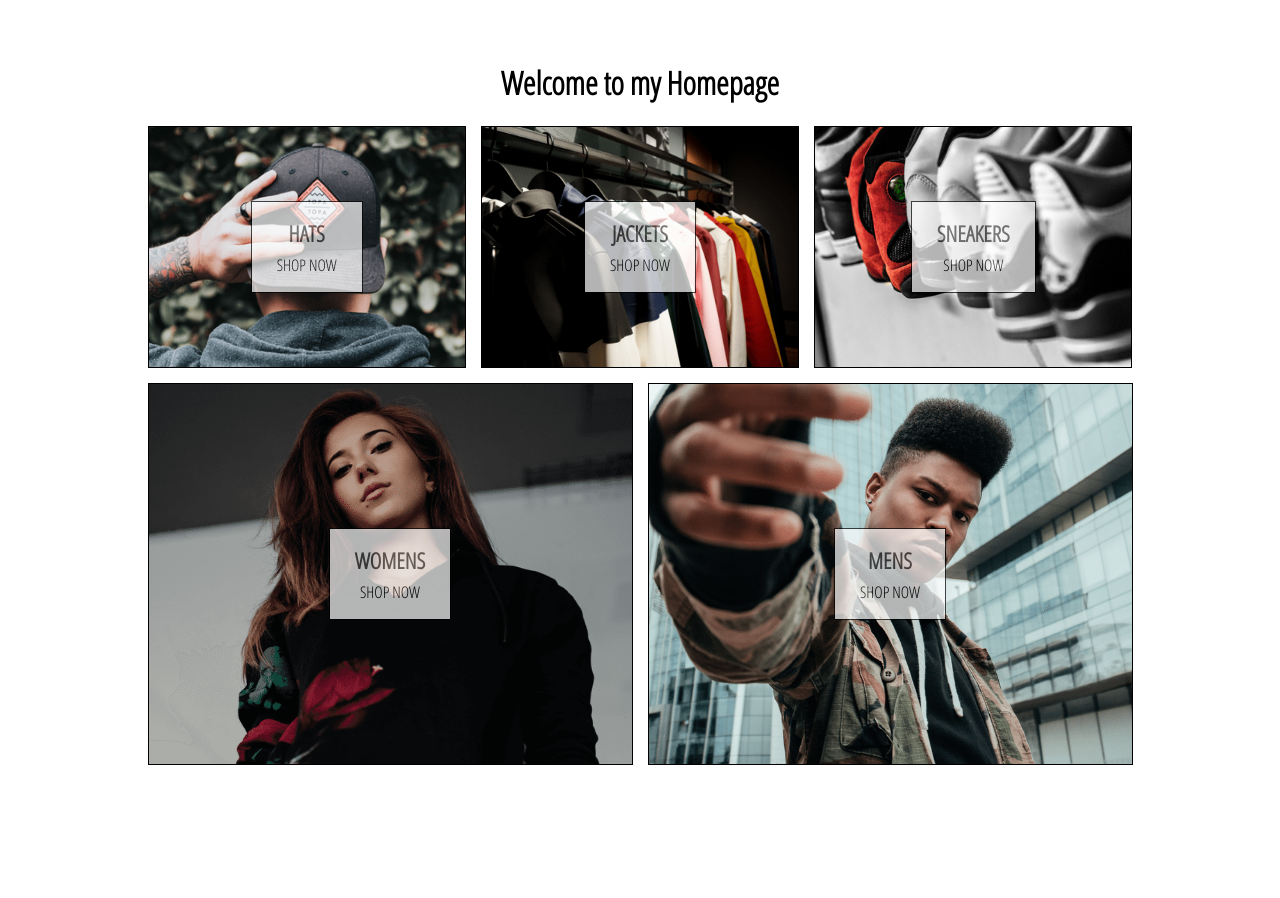
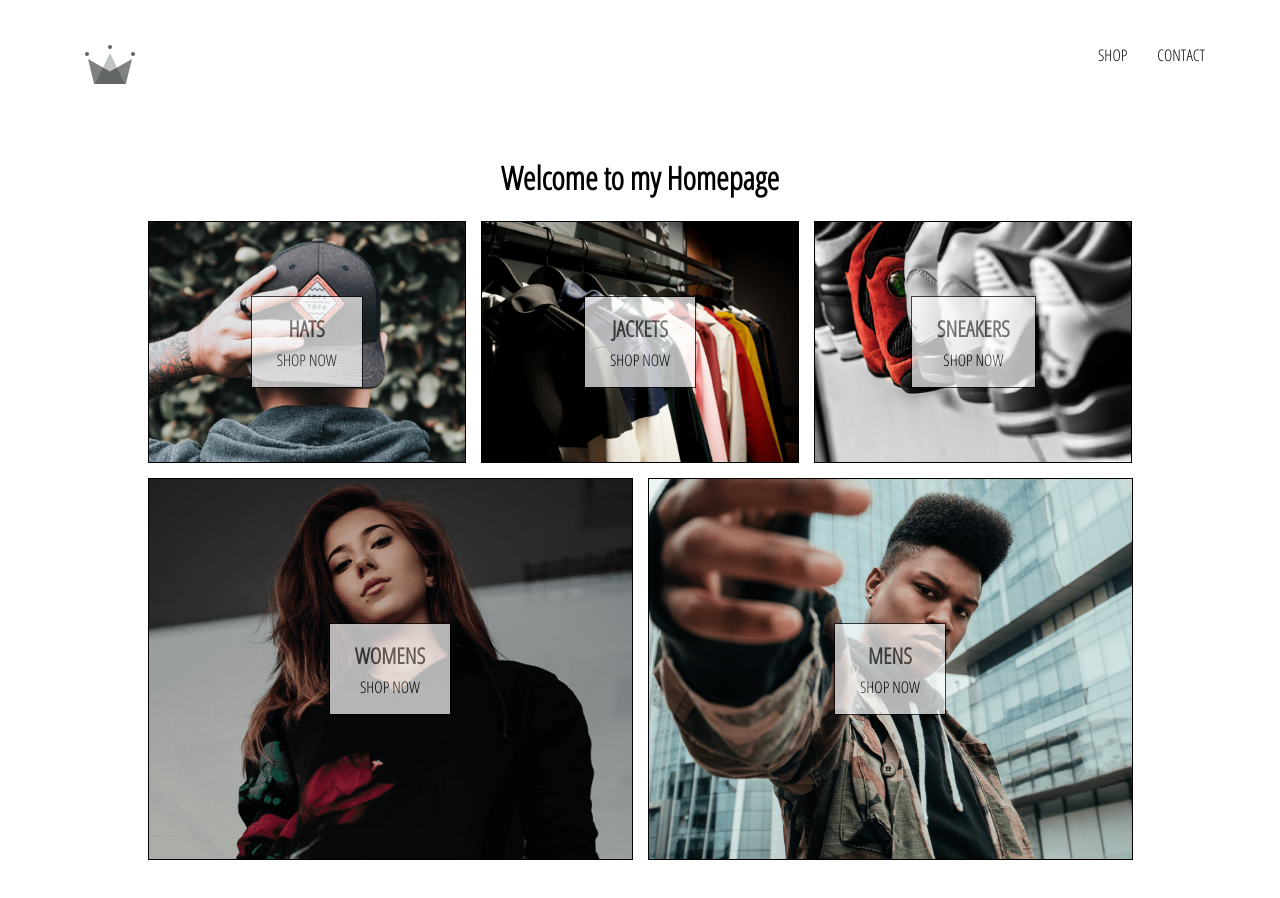
Before and after one commit to ahegedus/React.Playground, a React (Create React App) app in the folder crwn-clothing/: page / in a window 1280 px wide. Shown: the top 898 px of the page. Before the commit the page ends 820 px from the top, so only its background shows below. Built offline with nearby package versions, Linux system fonts and the light colour scheme.

Commit message:
Add header

```diff
--- a/crwn-clothing/src/App.css
+++ b/crwn-clothing/src/App.css
@@ -2,3 +2,8 @@
     font-family: "Open Sans Condensed";
     padding: 20px 60px;
 }
+
+a {
+    text-decoration: none;
+    color: black;
+}
--- a/crwn-clothing/src/App.jsx
+++ b/crwn-clothing/src/App.jsx
@@ -1,5 +1,7 @@
 import React from "react";
 import { Route, Switch } from "react-router-dom";
+
+import Header from "./components/header/header.component";
 
 import HomePage from "./pages/homepage/homepage.component";
 import ShopPage from "./pages/shop/stop.component";
@@ -10,6 +12,7 @@
   render() {
     return (
       <div className="App">
+        <Header />
         <Switch>
           <Route exact path="/" component={HomePage} />
           <Route path="/shop" component={ShopPage} />
--- /dev/null
+++ b/crwn-clothing/src/components/header/header.component.jsx
@@ -0,0 +1,23 @@
+import React from "react";
+import { Link } from "react-router-dom";
+
+import "./header.styles.scss";
+import { ReactComponent as Logo } from "../../assets/original.svg";
+
+const Header = () => (
+  <div className="header">
+    <Link className="logo-container" to="/">
+      <Logo className="logo" />
+    </Link>
+    <div className="options">
+      <Link className="option" to="/shop">
+        SHOP
+      </Link>
+      <Link className="option" to="/shop">
+        CONTACT
+      </Link>
+    </div>
+  </div>
+);
+
+export default Header;
--- /dev/null
+++ b/crwn-clothing/src/components/header/header.styles.scss
@@ -0,0 +1,25 @@
+.header {
+    height: 70px;
+    width: 100%;
+    display: flex;
+    justify-content: space-between;
+    margin-bottom: 25px;
+
+    .logo-container {
+        height: 100%;
+        width: 70px;
+        padding: 25px;
+    }
+
+    .options {
+        width: 50%;
+        height: 100%;
+        display: flex;
+        align-items: center;
+        justify-content: flex-end;
+
+        .option {
+            padding: 10px 15px;
+        }
+    }
+}
```
Also changed, not shown: crwn-clothing/src/assets/original.svg (added).
